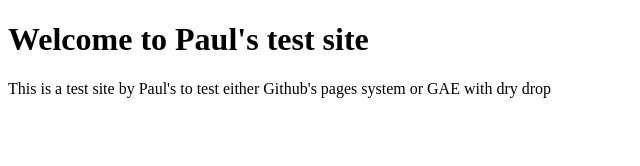
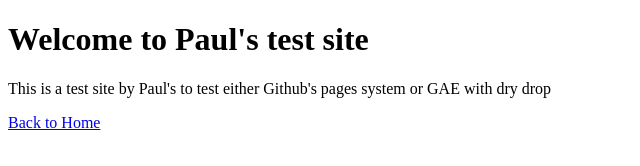
Before and after one commit to Team1799/Team1799-Website, a plain HTML site: page Test.html in a window 1280 px wide. Shown: the whole page, without its empty margins (0-640 px from the left). Drawn offline with Linux system fonts and the light colour scheme.

Commit message:
added link to Test.html

```diff
--- a/Test.html
+++ b/Test.html
@@ -7,5 +7,6 @@
 <body>
 <h1> Welcome to Paul's test site</h1>
 <p>This is a test site by Paul's to test either Github's pages system or GAE with dry drop</p>
+<p><a href="team1799.appspot.com" >Back to Home</a></p>
 </body>
 </html>
```
